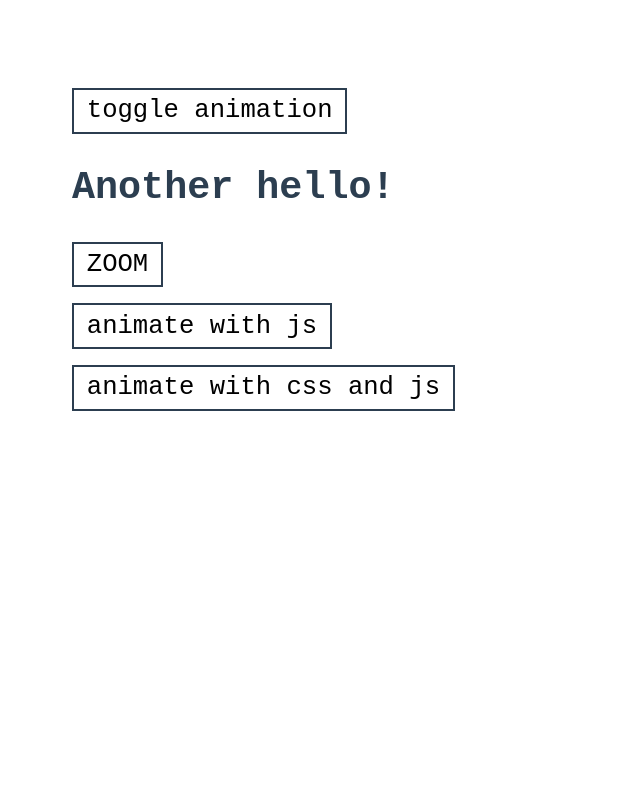
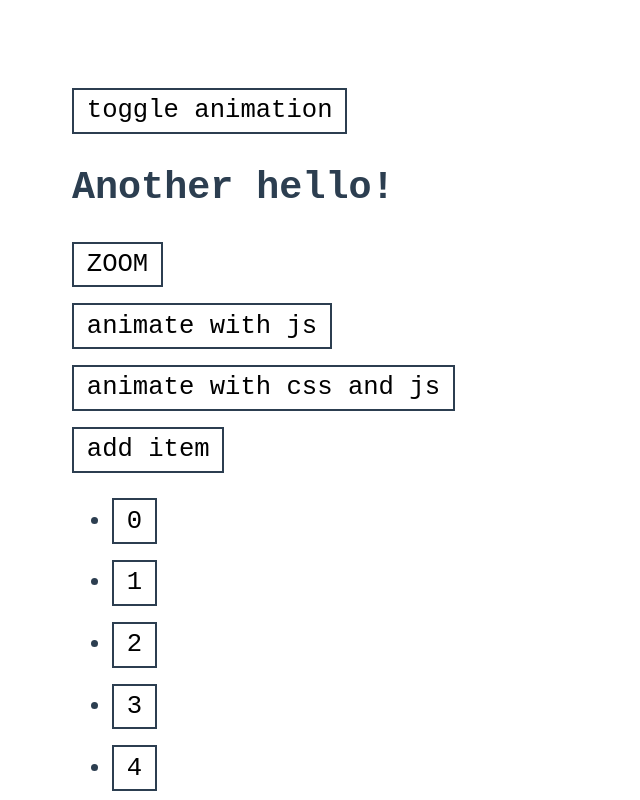
Before and after one commit to divineLush/vue-animations, a Vue app: page / in a window 1280 px wide. Shown: the top 800 px of the page, without its empty margins (0-640 px from the left). Built offline with nearby package versions, Linux system fonts and the light colour scheme.

Commit message:
animating a list

```diff
--- a/src/App.vue
+++ b/src/App.vue
@@ -7,6 +7,10 @@
   <!-- *-leave-from *-leave-active *-leave-to -->
   <!-- by default, * is gonna be v so: v-enter-from etc -->
   <!-- to customise *, gotta set "name" attribute on transition component -->
+
+  <!-- transition only works with single elements -->
+  <!-- transition can't animate lists -->
+  <!-- gotta use transition-group for lists -->
 
   <!-- <transition name="fade">
        <h1 v-if="flag" key="primary">Hello world! I'm here! I'm ready!</h1>
@@ -34,21 +38,25 @@
     <p v-if="zoom">hell(o)</p>
   </transition>
 
-  <app-js-animation></app-js-animation>
+  <AppJsAnimation />
 
   <AppCSSAndJsTransitions />
+
+  <AppAnimatedList />
 </template>
 
 <script>
 import AppJsAnimation from "./components/AppJsAnimation.vue";
 import AppCSSAndJsTransitions from "./components/AppCSSAndJsTransitions.vue";
+import AppAnimatedList from "./components/AppAnimatedList.vue";
 
 export default {
   name: "App",
 
   components: {
     AppJsAnimation,
-    AppCSSAndJsTransitions
+    AppCSSAndJsTransitions,
+    AppAnimatedList
   },
 
   data() {
--- /dev/null
+++ b/src/components/AppAnimatedList.vue
@@ -0,0 +1,57 @@
+<template>
+  <button @click="addItem">add item</button>
+
+  <ul>
+    <!-- transition-group components is specifically for animating items in a loop -->
+    <!-- can't set mode property on transition-group -->
+    <transition-group name="fade">
+      <li v-for="(number, index) in numbers" :key="number">
+        <button @click="removeItem(index)">
+          {{ number }}
+        </button>
+      </li>
+    </transition-group>
+  </ul>
+</template>
+
+<script>
+export default {
+  name: "AppAnimatedList",
+
+  data() {
+    return {
+      flag: false,
+      numbers: [0, 1, 2, 3, 4, 5, 6]
+    };
+  },
+
+  methods: {
+    beforeEnter(el) {
+      console.log("before-enter", el);
+    },
+    // gotta remove done() argument as Vue will assume that we want JS animation
+    // without done() Vue will pick up CSS duration to determine when animation is complete
+    enter(el) {
+      console.log("enter", el);
+    },
+    afterEnter(el) {
+      console.log("after-enter", el);
+    },
+    beforeLeave(el) {
+      console.log("before-leave", el);
+    },
+    leave(el) {
+      console.log("leave", el);
+    },
+    addItem() {
+      // generate random number in [1, 100]
+      const num = Math.floor(Math.random() * 100 + 1);
+      const index = Math.floor(Math.random() * this.numbers.length);
+      this.numbers.splice(index, 0, num);
+    },
+    removeItem(index) {
+      this.numbers.splice(index, 1);
+    }
+  }
+};
+</script>
--- a/src/components/AppCSSAndJsTransitions.vue
+++ b/src/components/AppCSSAndJsTransitions.vue
@@ -16,7 +16,7 @@
 
 <script>
 export default {
-  name: "AppJsAnimation",
+  name: "AppCSSAndJsTransitions",
 
   data() {
     return {
```
